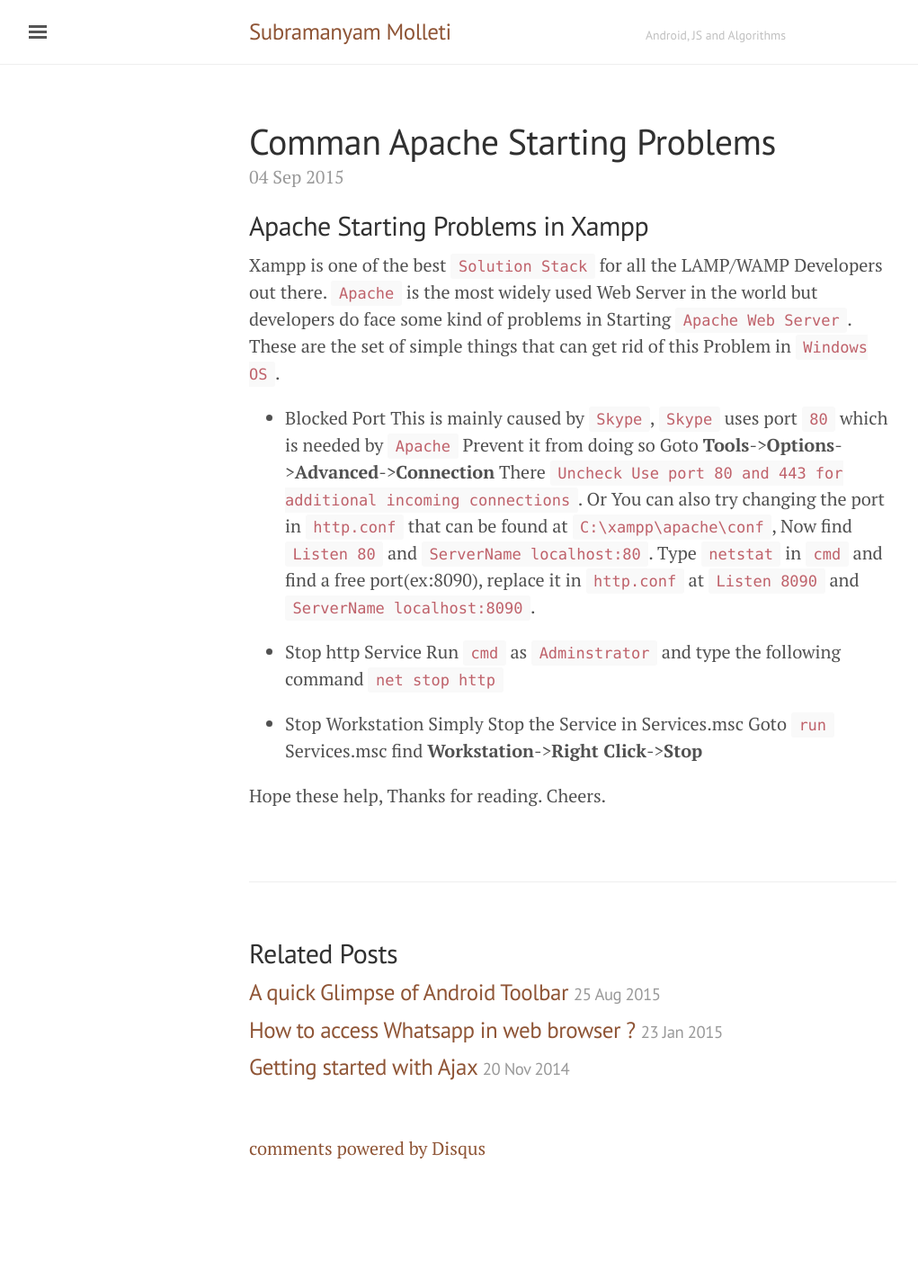
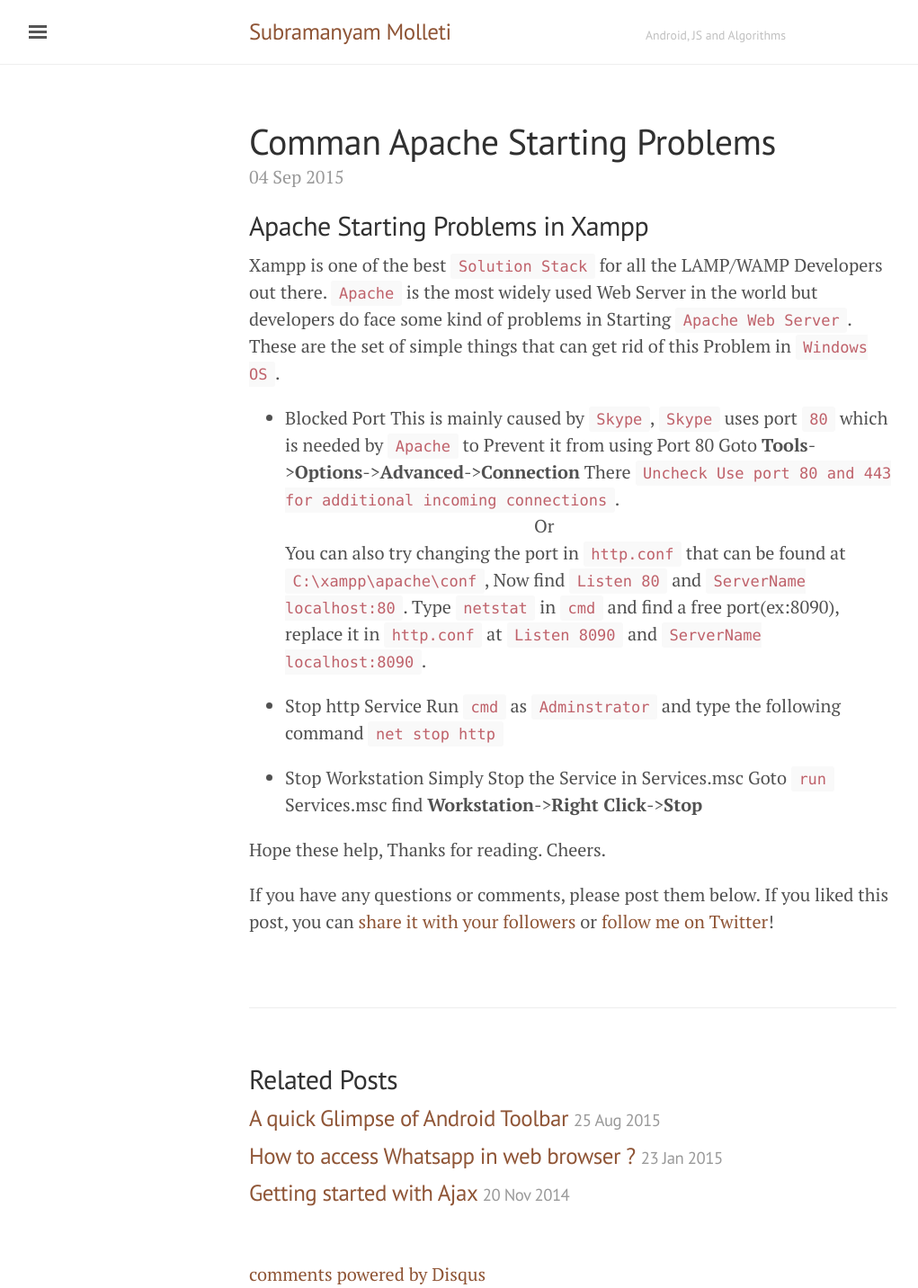
Before and after one commit to subramanyammolleti/subramanyammolleti.github.io, a Jekyll site: the page built from _posts/2015-09-04-apache-start-error.md, in a window 1280 px wide. Shown: the whole page at 90% size, without its empty margins (3-1024 px from the left). Built offline with Jekyll 4.4.1, drawn with Linux system fonts in a browser that asks for light colours; comment, search, counter and statistics services are not loaded; before the commit the page ends 1292 px from its top, so only the background shows below that.

Commit message:
Twitter Plug

```diff
--- a/_posts/2015-09-04-apache-start-error.md
+++ b/_posts/2015-09-04-apache-start-error.md
@@ -12,10 +12,11 @@
 
 
 * Blocked Port
-This is mainly caused by `Skype`, `Skype` uses port `80` which is needed by `Apache` Prevent it from doing so
+This is mainly caused by `Skype`, `Skype` uses port `80` which is needed by `Apache` to Prevent it from using Port 80
 Goto <b>Tools</b>-><b>Options</b>-><b>Advanced</b>-><b>Connection</b>
-There `Uncheck Use port 80 and 443 for additional incoming connections`.
-Or
+There `Uncheck Use port 80 and 443 for additional incoming connections`.<br/>
+&nbsp;&nbsp;&nbsp;&nbsp;&nbsp;&nbsp;&nbsp;&nbsp;&nbsp;&nbsp;&nbsp;&nbsp;&nbsp;&nbsp;&nbsp;&nbsp;&nbsp;&nbsp;&nbsp;&nbsp;&nbsp;&nbsp;&nbsp;&nbsp;&nbsp;&nbsp;&nbsp;&nbsp;&nbsp;&nbsp;&nbsp;&nbsp;&nbsp;&nbsp;&nbsp;&nbsp;&nbsp;&nbsp;&nbsp;&nbsp;&nbsp;&nbsp;&nbsp;&nbsp;&nbsp;&nbsp;&nbsp;&nbsp;&nbsp;&nbsp;&nbsp;&nbsp;&nbsp;&nbsp;&nbsp;&nbsp;
+Or<br/>
 You can also try changing the port in `http.conf` that can be found at `C:\xampp\apache\conf`, Now find
 `Listen 80` and `ServerName localhost:80`. Type `netstat` in `cmd` and find a free port(ex:8090), replace it
 in `http.conf` at `Listen 8090` and `ServerName localhost:8090`.
@@ -32,3 +33,5 @@
 
 Hope these help, Thanks for reading.
 Cheers.
+
+{% include twitter_plug.html %}
```
